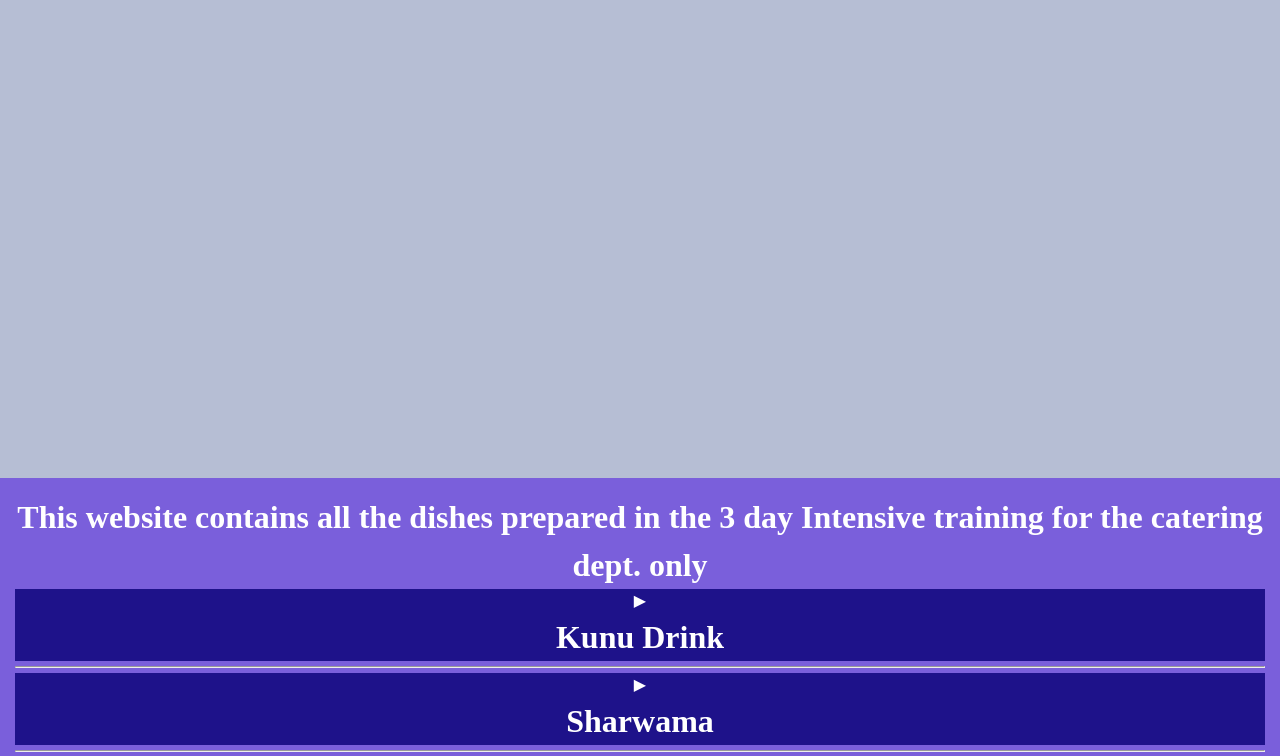
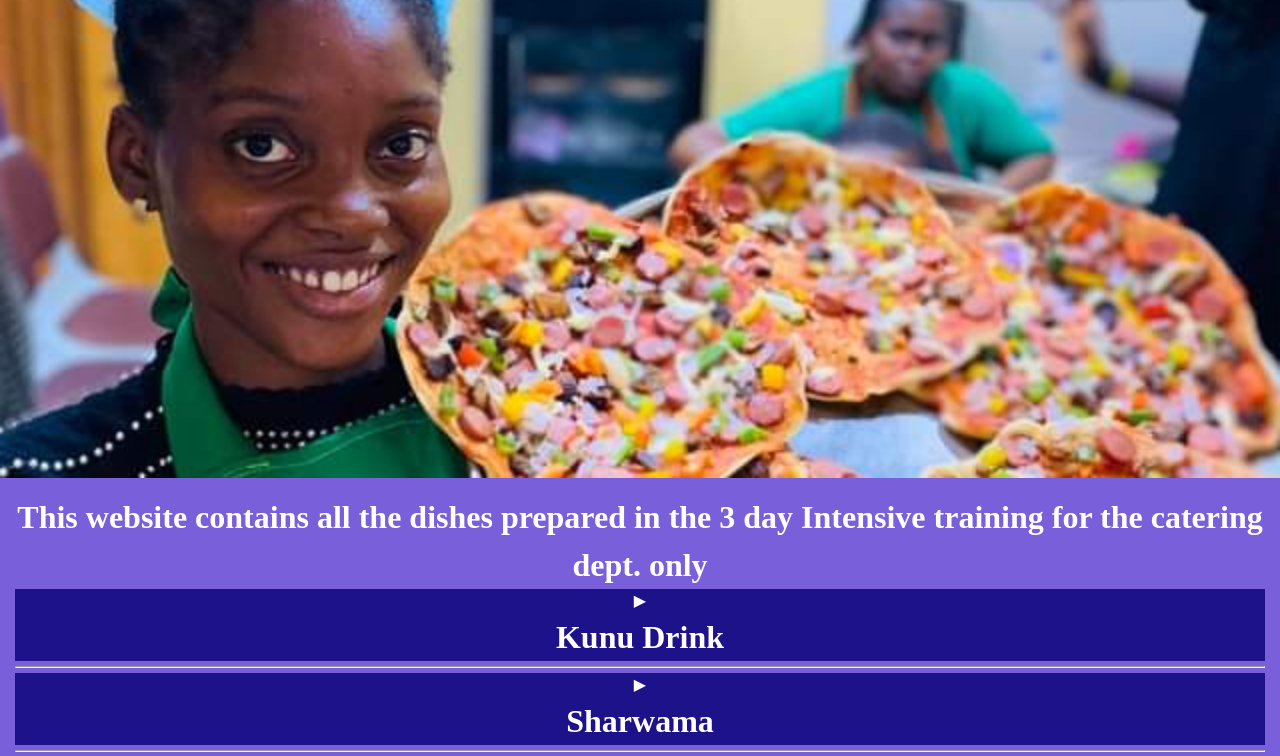
Before and after one commit to israeloyeyemi28/thegatheringplace, a plain HTML site: page index.html in a window 1280 px wide. Shown: the part 242-998 px from the top of the page. Drawn offline with Linux system fonts and the light colour scheme; files whose address does not match are found by name.

Commit message:
Update styles.css

```diff
--- a/styles.css
+++ b/styles.css
@@ -29,7 +29,7 @@ header {
   margin: auto;
   width: 100%;
   height: 75vh;
-  background-image: url(../dgatheringplace/images/pizza-4.jpg);
+  background-image: url(pizza-4.jpg);
   background-position: center;
   background-size: calc(100% + 10rem);
 }
```
